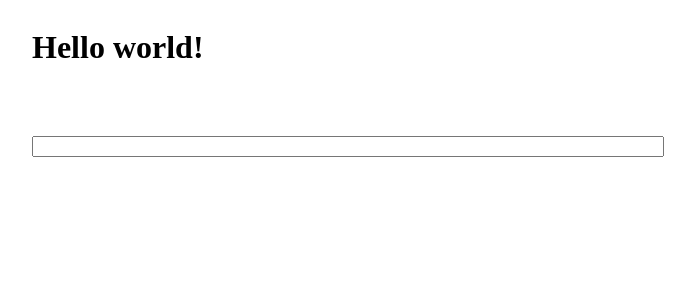
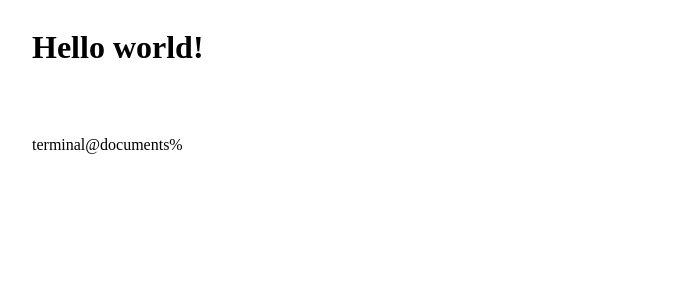
Before and after one commit to 00-status/terminal_game, a React app: page / in a window 1280 px wide. Shown: the top 300 px of the page, without its empty margins (292-987 px from the left). Built offline with nearby package versions, Linux system fonts and the light colour scheme; the HTML template or start-up script is replaced by a standard one.

Commit message:
formatted input more nicely. focus is always on the input

```diff
--- a/src/Terminal/Terminal.tsx
+++ b/src/Terminal/Terminal.tsx
@@ -11,8 +11,6 @@ import { startingDirectory } from "./domain/directories";
 //      const element = document.getElementById(id);
 //      element.scrollTop = element.scrollHeight;
 
-// TODO: Add an ID to the output array.
-
 type Output = {
     id: string;
     output: string;
@@ -21,6 +19,7 @@ type Output = {
 export const Terminal = () => {
     const [currentDirectory, setCurrentDirectory] = useState<TerminalDirectory>(startingDirectory);
     const [commandHistory, setCommandHistory] = useState<Array<Command>>([]);
+    const [currentCommandIndex, setCurrentCommandIndex] = useState<number>(0);
 
     const [currentCommand, setCurrentCommand] = useState<Command>(createNewCommand(currentDirectory.name));
     const [outputs, setOutputs] = useState<Array<Output>>([]);
@@ -30,7 +29,14 @@ export const Terminal = () => {
         <div>
             {outputs.map((output) => <div className="terminal__output" key={output.id}>{output.output}</div>)}
         </div>
+        <div className="terminal__input-wrapper">
+            <div>
+                {'terminal@' + currentCommand.workingDirectory + '% '}
+            </div>
             <input
+                autoFocus
+                onBlur={(event) => event.target.focus()}
+                className="terminal__input"
                 value={currentCommand.text}
                 onChange={(event) => {
                     const newValue = event.target.value ?? '';
@@ -38,8 +44,7 @@ export const Terminal = () => {
                     setCurrentCommand({ ...currentCommand, text: newValue });
                 }}
                 onKeyUp={(event) => {
-                if (event.key === 'Enter' && currentCommand.text)
-                {
+                    if (event.key === 'Enter' && currentCommand.text) {
                         const result = executeCommand(
                             commandHistory,
                             currentCommand,
@@ -57,6 +62,7 @@ export const Terminal = () => {
                     }
                 }}
             />
+        </div>
     </div>;
 };
 
--- a/src/Terminal/terminal.css
+++ b/src/Terminal/terminal.css
@@ -18,3 +18,17 @@
 .terminal__output {
     white-space: pre;
 }
+
+.terminal__input-wrapper {
+    display: flex;
+    flex-direction: row;
+    align-items: center;
+}
+
+.terminal__input {
+    border: none;
+}
+
+input:focus {
+    outline: none;
+}
```
Lines whose indentation alone changed are shown as unchanged.
